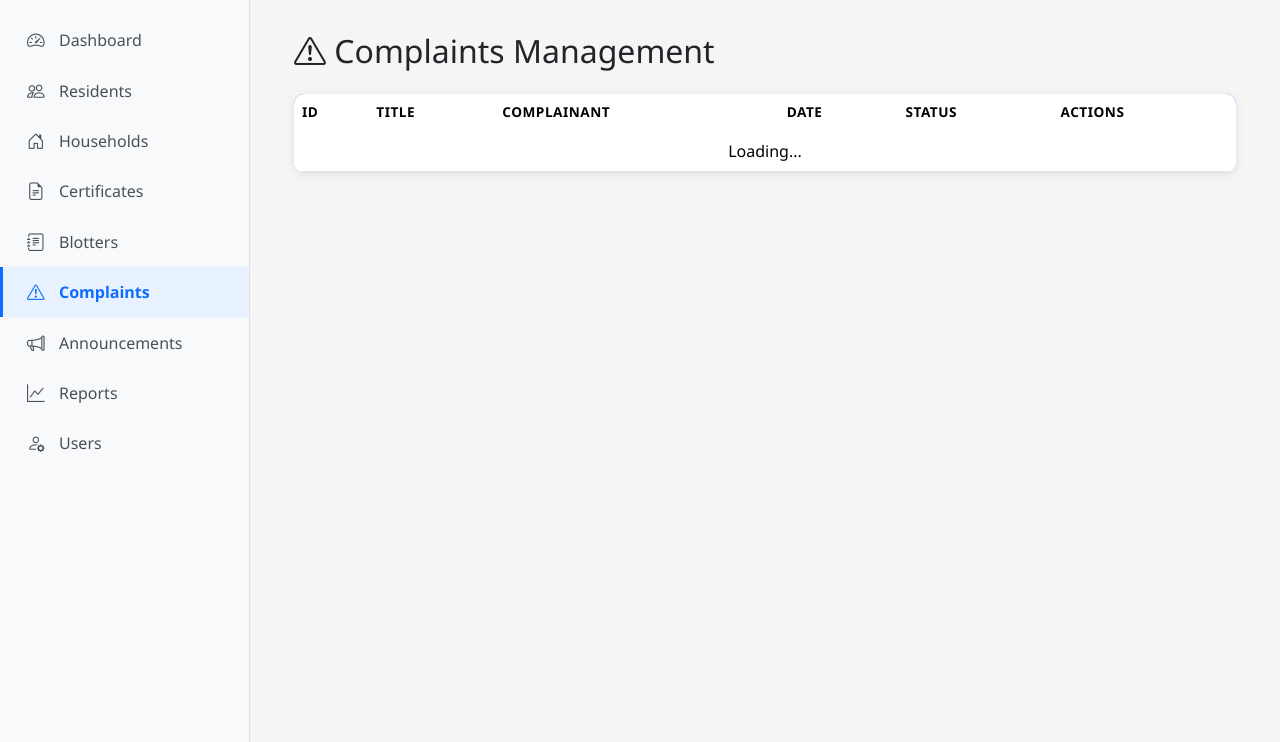
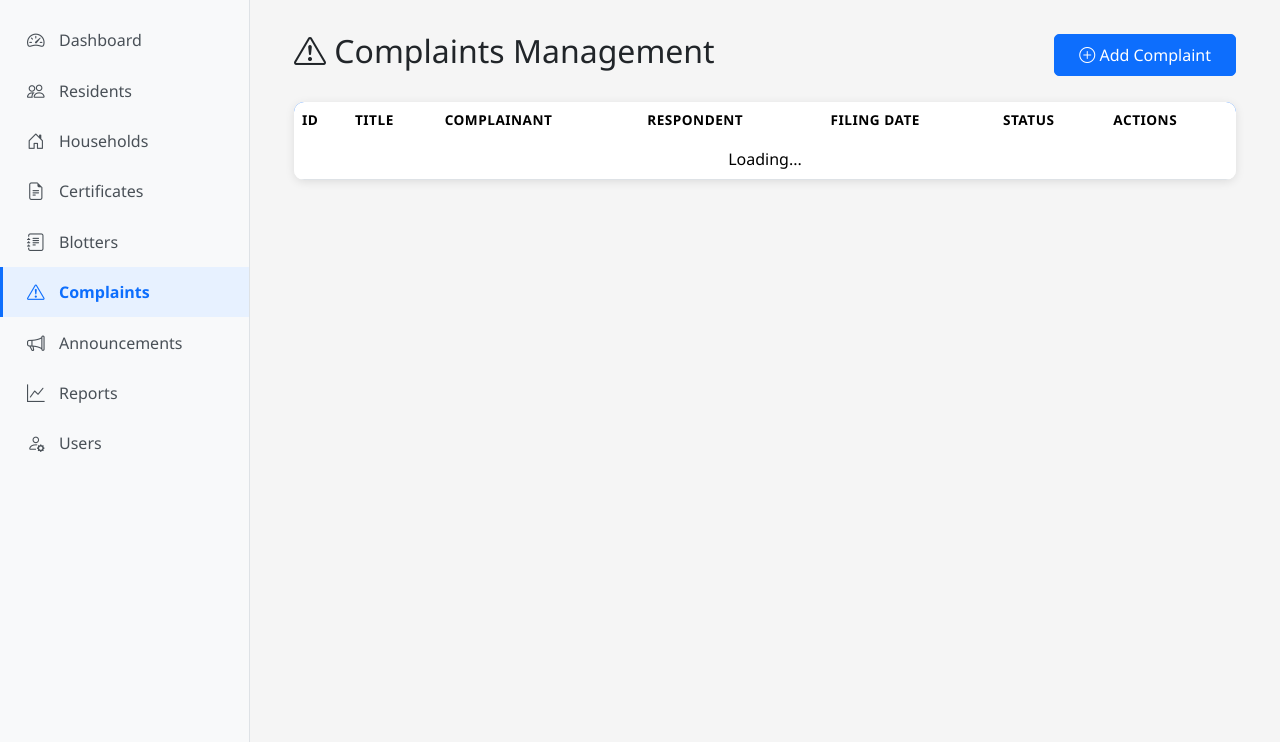
Before and after one commit to htmljei/Barangay219, a PHP site: page /e-barangay-system/barangay219/barangay219/public/complaints.php in a window 1280 px wide. Shown: the part 57-799 px from the top of the page. Run offline with PHP 8.4, Linux system fonts and the light colour scheme; a user stored in the database is signed in; data comes from the database, SQL or seed files in the repository.

Commit message:
Update complaints.php

```diff
--- a/barangay219/barangay219/public/complaints.php
+++ b/barangay219/barangay219/public/complaints.php
@@ -12,17 +12,49 @@
 
 <div class="main-content">
     <div class="container-fluid">
-        <h2><i class="bi bi-exclamation-triangle"></i> Complaints Management</h2>
+        <div class="d-flex justify-content-between align-items-center mb-4">
+            <h2><i class="bi bi-exclamation-triangle"></i> Complaints Management</h2>
+            <button class="btn btn-primary" data-bs-toggle="modal" data-bs-target="#complaintModal" onclick="resetComplaintForm()"><i class="bi bi-plus-circle"></i> Add Complaint</button>
+        </div>
         <div class="data-table mt-4">
-            <table class="table">
+            <table class="table table-hover">
                 <thead>
-                    <tr><th>ID</th><th>Title</th><th>Complainant</th><th>Date</th><th>Status</th><th>Actions</th></tr>
+                    <tr><th>ID</th><th>Title</th><th>Complainant</th><th>Respondent</th><th>Filing Date</th><th>Status</th><th>Actions</th></tr>
                 </thead>
-                <tbody id="complaintsTableBody"><tr><td colspan="6" class="text-center">Loading...</td></tr></tbody>
+                <tbody id="complaintsTableBody"><tr><td colspan="7" class="text-center">Loading...</td></tr></tbody>
             </table>
         </div>
     </div>
 </div>
 
+<div class="modal fade" id="complaintModal" tabindex="-1">
+    <div class="modal-dialog modal-lg">
+        <div class="modal-content">
+            <div class="modal-header"><h5 class="modal-title" id="complaintModalTitle">Add Complaint</h5><button type="button" class="btn-close" data-bs-dismiss="modal"></button></div>
+            <form id="complaintForm">
+                <div class="modal-body">
+                    <input type="hidden" id="complaintId" name="id">
+                    <div class="row mb-2">
+                        <div class="col-md-6"><label class="form-label">Complaint Title <span class="text-danger">*</span></label><input type="text" class="form-control" name="complaint_title" required></div>
+                        <div class="col-md-6"><label class="form-label">Complaint Type</label><input type="text" class="form-control" name="complaint_type" placeholder="e.g. noise, boundary"></div>
+                    </div>
+                    <div class="row mb-2">
+                        <div class="col-md-6"><label class="form-label">Complainant <span class="text-danger">*</span></label><input type="text" class="form-control" name="complainant_name" required></div>
+                        <div class="col-md-6"><label class="form-label">Respondent</label><input type="text" class="form-control" name="respondent_name"></div>
+                    </div>
+                    <div class="mb-2"><label class="form-label">Filing Date</label><input type="date" class="form-control" name="filing_date"></div>
+                    <div class="mb-2"><label class="form-label">Narrative <span class="text-danger">*</span></label><textarea class="form-control" name="narrative" rows="4" required></textarea></div>
+                    <div class="row mb-2">
+                        <div class="col-md-4"><label class="form-label">Status</label><select class="form-select" name="status"><option value="pending">Pending</option><option value="under_review">Under Review</option><option value="resolved">Resolved</option><option value="dismissed">Dismissed</option></select></div>
+                        <div class="col-md-4"><label class="form-label">Resolution Date</label><input type="date" class="form-control" name="resolution_date"></div>
+                    </div>
+                </div>
+                <div class="modal-footer"><button type="button" class="btn btn-secondary" data-bs-dismiss="modal">Cancel</button><button type="submit" class="btn btn-primary">Save</button></div>
+            </form>
+        </div>
+    </div>
+</div>
+
 <?php include __DIR__ . '/../includes/footer.php'; ?>
+<script>window.API_URL = window.API_URL || '<?php echo addslashes(API_URL); ?>';</script>
 <script src="<?php echo ASSETS_URL; ?>css/js/complaints.js"></script>
```
